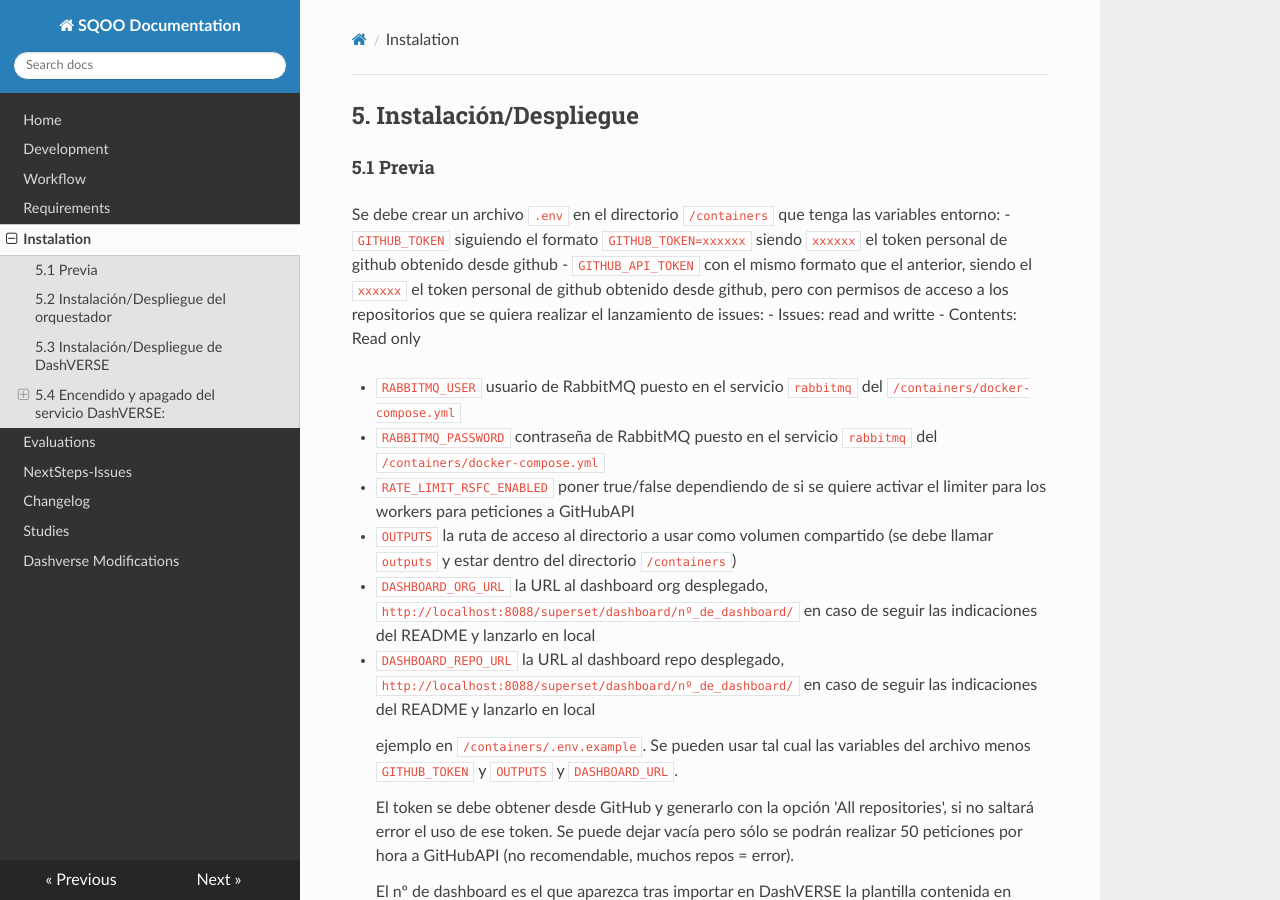
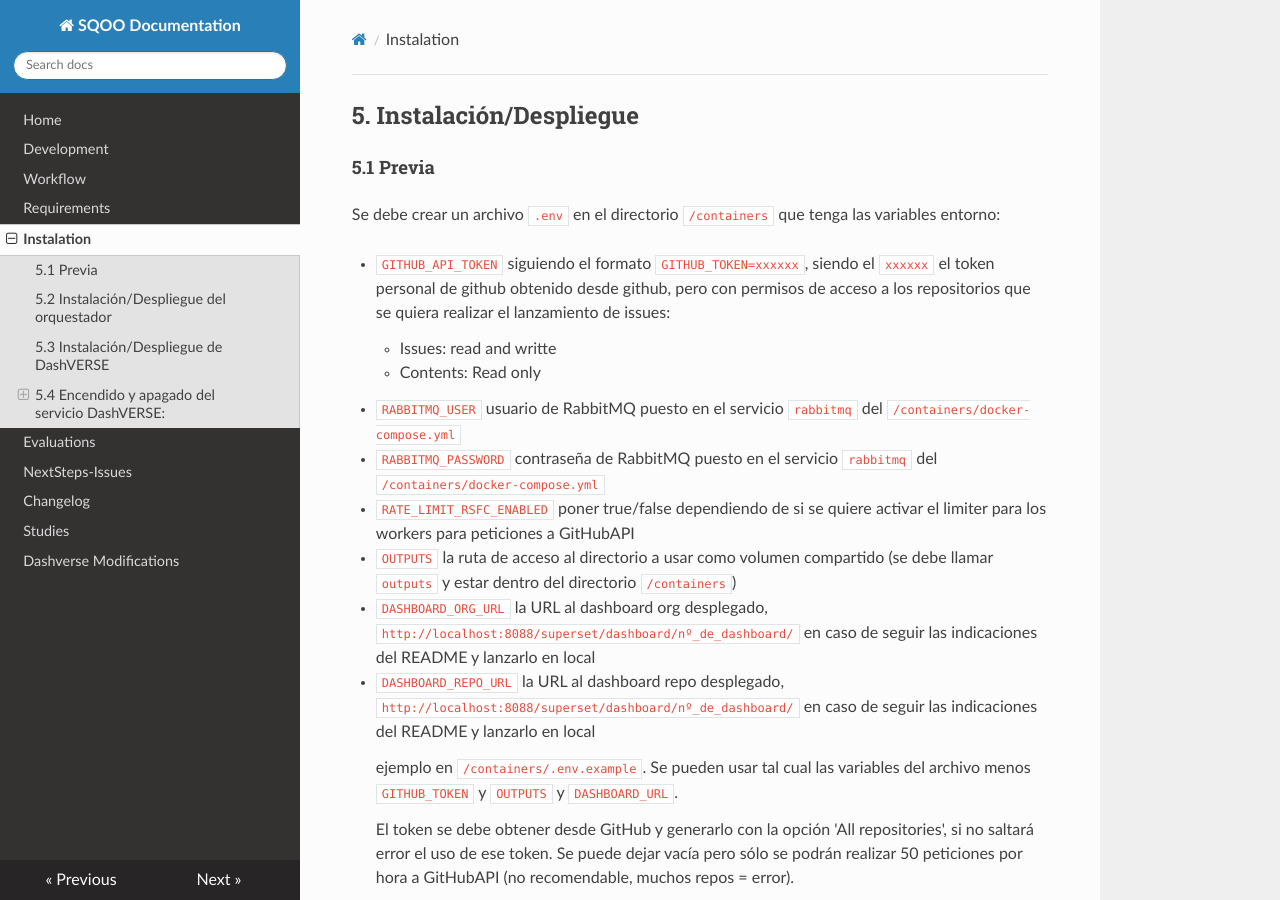
Before and after one commit to SergioZSZ/Software-Quality-Observatory-Orchestrator-TFG, an MkDocs documentation site: the page built from docs/instalacion.md, in a window 1280 px wide and 900 px high. Built offline with MkDocs 1.6.1, drawn with Linux system fonts in a browser that asks for light colours; nearby versions of some CDN libraries.

Commit message:
updated doc and swapped GITHUB_TOKEN with GITHUB_API_TOKEN

```diff
--- a/docs/instalacion.md
+++ b/docs/instalacion.md
@@ -3,8 +3,8 @@
 
 #### 5.1 Previa
  Se debe crear un archivo `.env` en el directorio `/containers` que tenga las variables entorno:
-   - `GITHUB_TOKEN` siguiendo el formato `GITHUB_TOKEN=xxxxxx` siendo `xxxxxx` el token personal de github obtenido desde github
-   - `GITHUB_API_TOKEN` con el mismo formato que el anterior, siendo el `xxxxxx` el token personal de github obtenido desde github, pero con permisos de acceso a los repositorios que se quiera realizar el lanzamiento de issues:
+
+   - `GITHUB_API_TOKEN` siguiendo el formato `GITHUB_TOKEN=xxxxxx`, siendo el `xxxxxx` el token personal de github obtenido desde github, pero con permisos de acceso a los repositorios que se quiera realizar el lanzamiento de issues:
       - Issues: read and writte
       - Contents: Read only
 
```
Also changed, not shown: README.md (+2 -3 lines), docs/index.md (+1 -1 lines), 1 other file.
